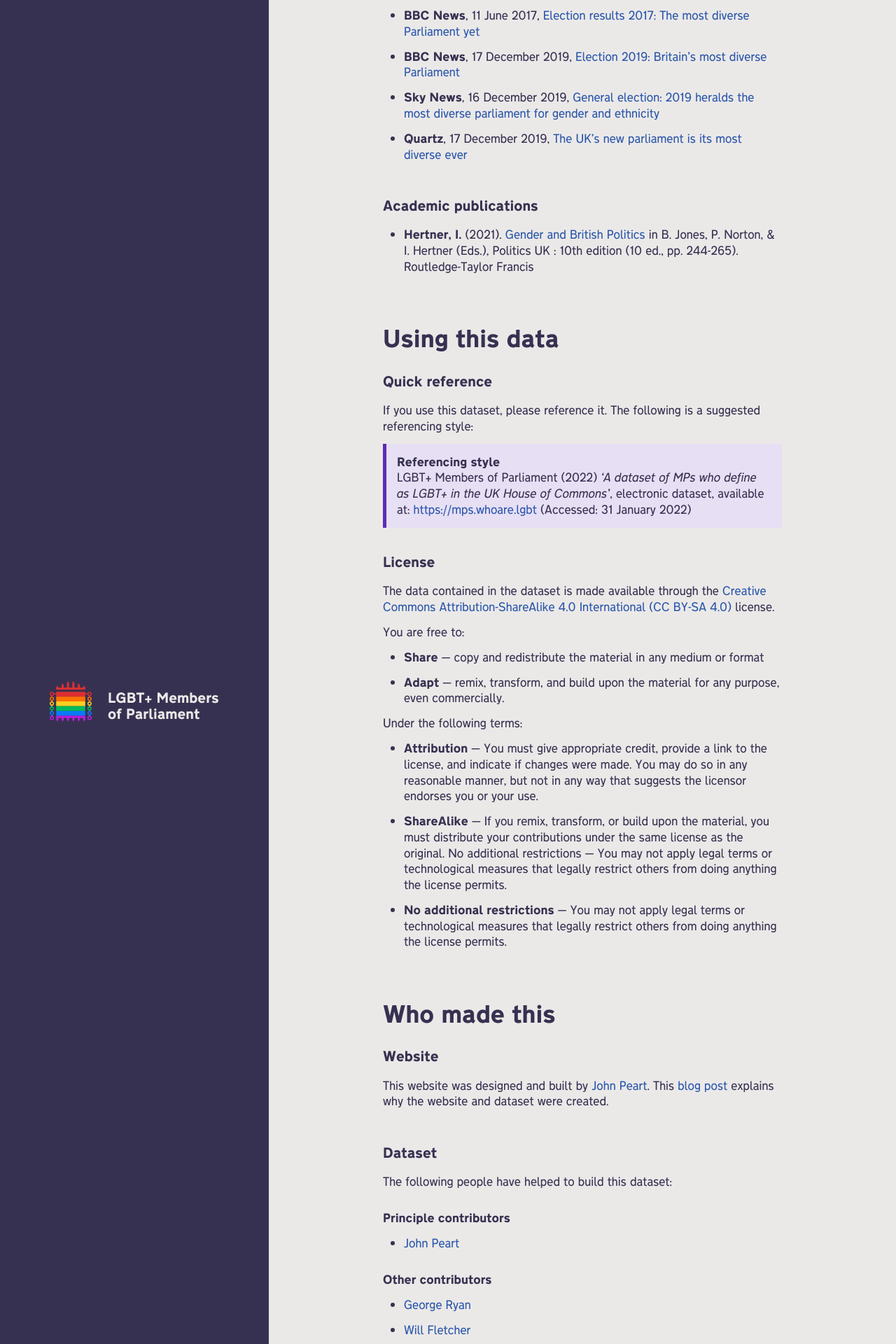
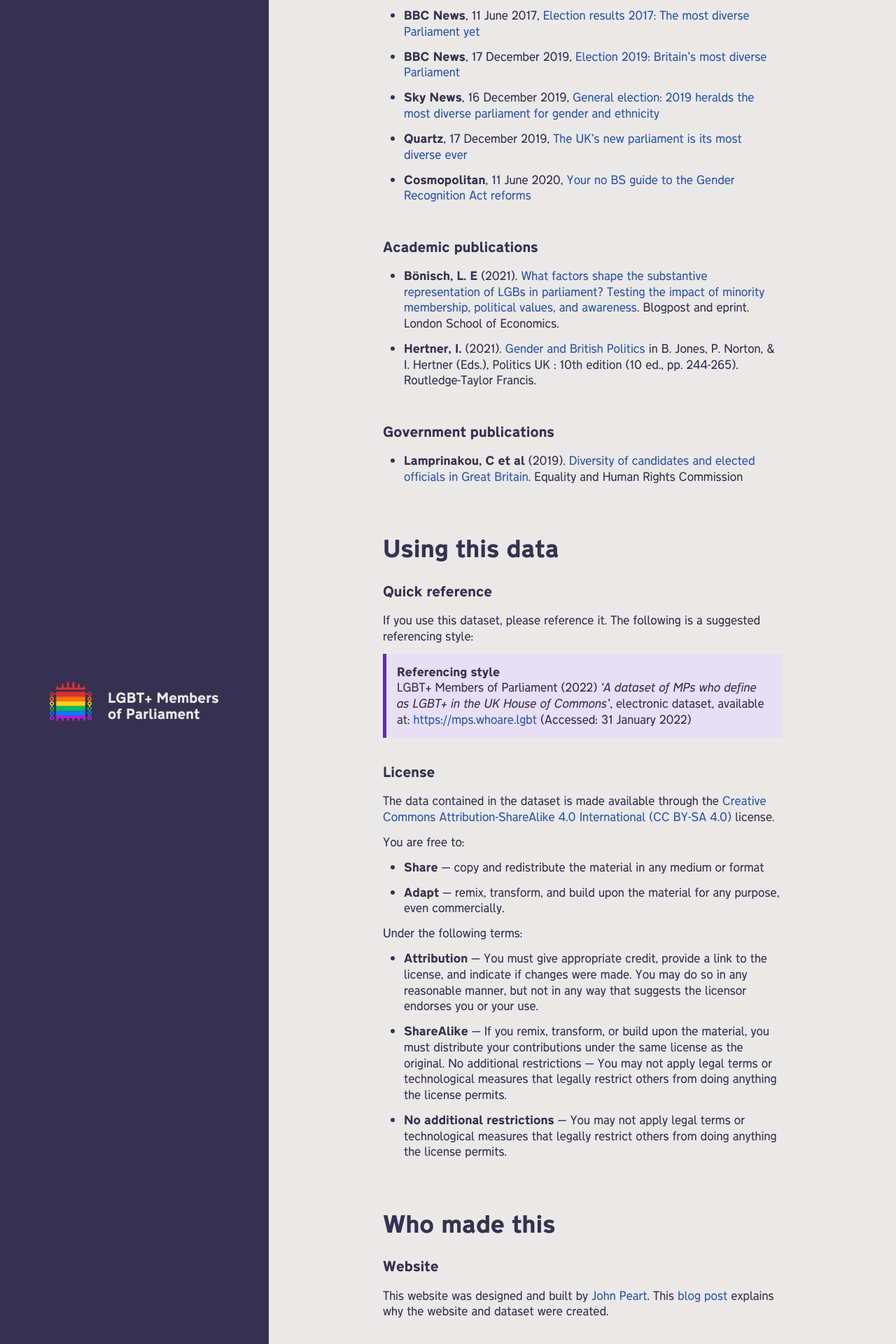
Before and after one commit to johnpeart/lgbt-mp, a Jekyll site: the page built from about.md, in a window 1280 px wide. Shown: the part 782-2702 px from the top of the page at 70% size. Built offline with Jekyll 4.4.1, drawn with Linux system fonts in a browser that asks for light colours.

Commit message:
Add references
Add academic, government and news outlets that have used the data set.

```diff
--- a/about.md
+++ b/about.md
@@ -24,10 +24,17 @@ This dataset has been used by journalists at the BBC, Sky News and Quartz, and c
 - **BBC News**, 17 December 2019, [Election 2019: Britain’s most diverse Parliament](https://www.bbc.co.uk/news/election-2019-50808536)
 - **Sky News**, 16 December 2019, [General election: 2019 heralds the most diverse parliament for gender and ethnicity](https://news.sky.com/story/general-election-2019-heralds-the-most-diverse-parliament-for-gender-and-ethnicity-11885529)
 - **Quartz**, 17 December 2019, [The UK’s new parliament is its most diverse ever](https://qz.com/1769275/new-uk-parliament-has-record-number-of-female-non-white-and-lgbtq-mps/)
+- **Cosmopolitan**, 11 June 2020, [Your no BS guide to the Gender Recognition Act reforms
+](https://www.cosmopolitan.com/uk/reports/a29590439/gender-recognition-act/)
 
 ### Academic publications
 
-- **Hertner, I.** (2021). [Gender and British Politics](https://kclpure.kcl.ac.uk/portal/files/155399603/Hertner_Politics_UK_Chapter_11_proofs.pdf) in B. Jones, P. Norton, & I. Hertner (Eds.), Politics UK : 10th edition (10 ed., pp. 244-265). Routledge-Taylor Francis
+- **Bönisch, L. E** (2021). [What factors shape the substantive representation of LGBs in parliament? Testing the impact of minority membership, political values, and awareness](https://blogs.lse.ac.uk/politicsandpolicy/lgb-representation/). Blogpost and eprint. London School of Economics.
+- **Hertner, I.** (2021). [Gender and British Politics](https://kclpure.kcl.ac.uk/portal/files/155399603/Hertner_Politics_UK_Chapter_11_proofs.pdf) in B. Jones, P. Norton, & I. Hertner (Eds.), Politics UK : 10th edition (10 ed., pp. 244-265). Routledge-Taylor Francis.
+
+### Government publications
+
+- **Lamprinakou, C et al** (2019). [Diversity of candidates and elected officials in Great Britain](https://www.equalityhumanrights.com/en/publication-download/diversity-candidates-and-elected-officials-great-britain). Equality and Human Rights Commission
 
 ## Using this data
 
```
